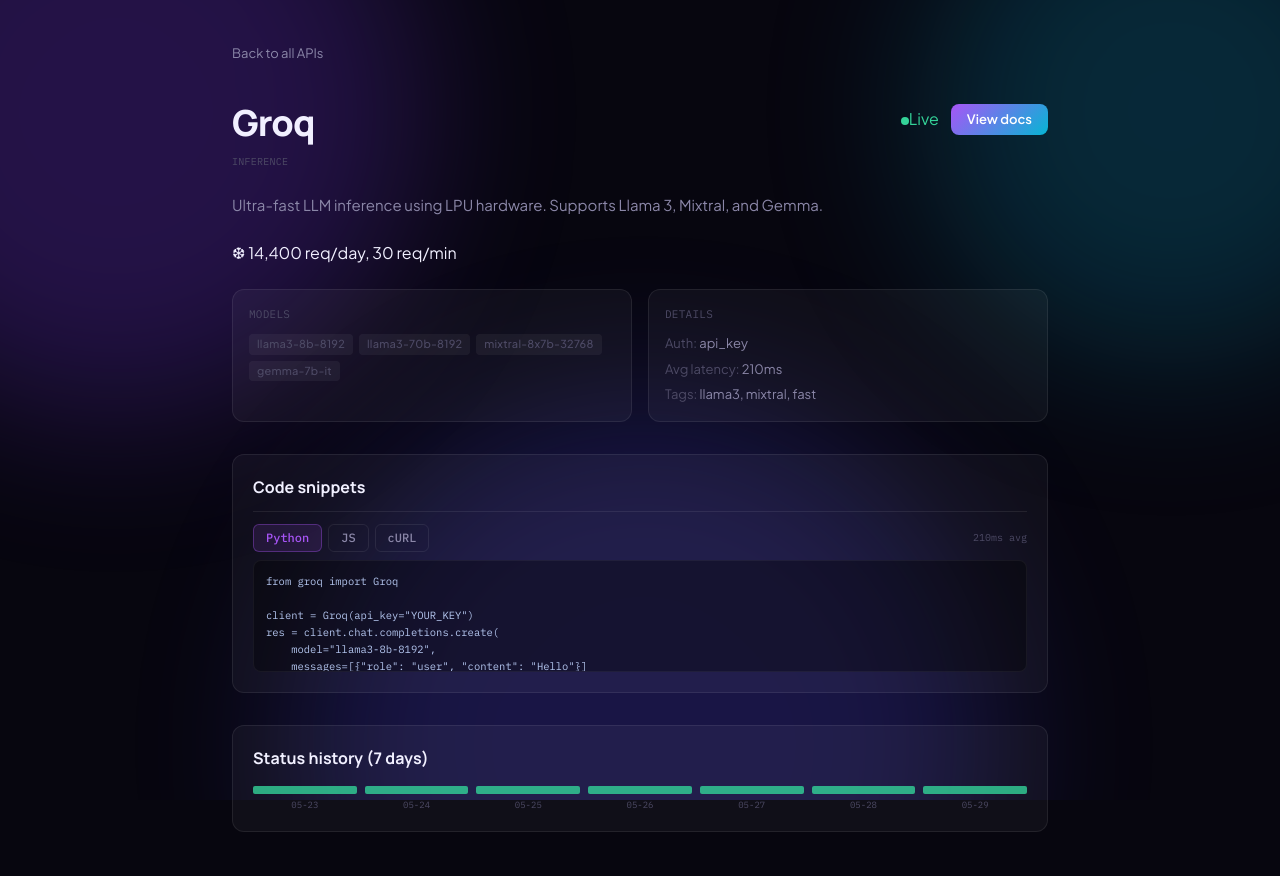
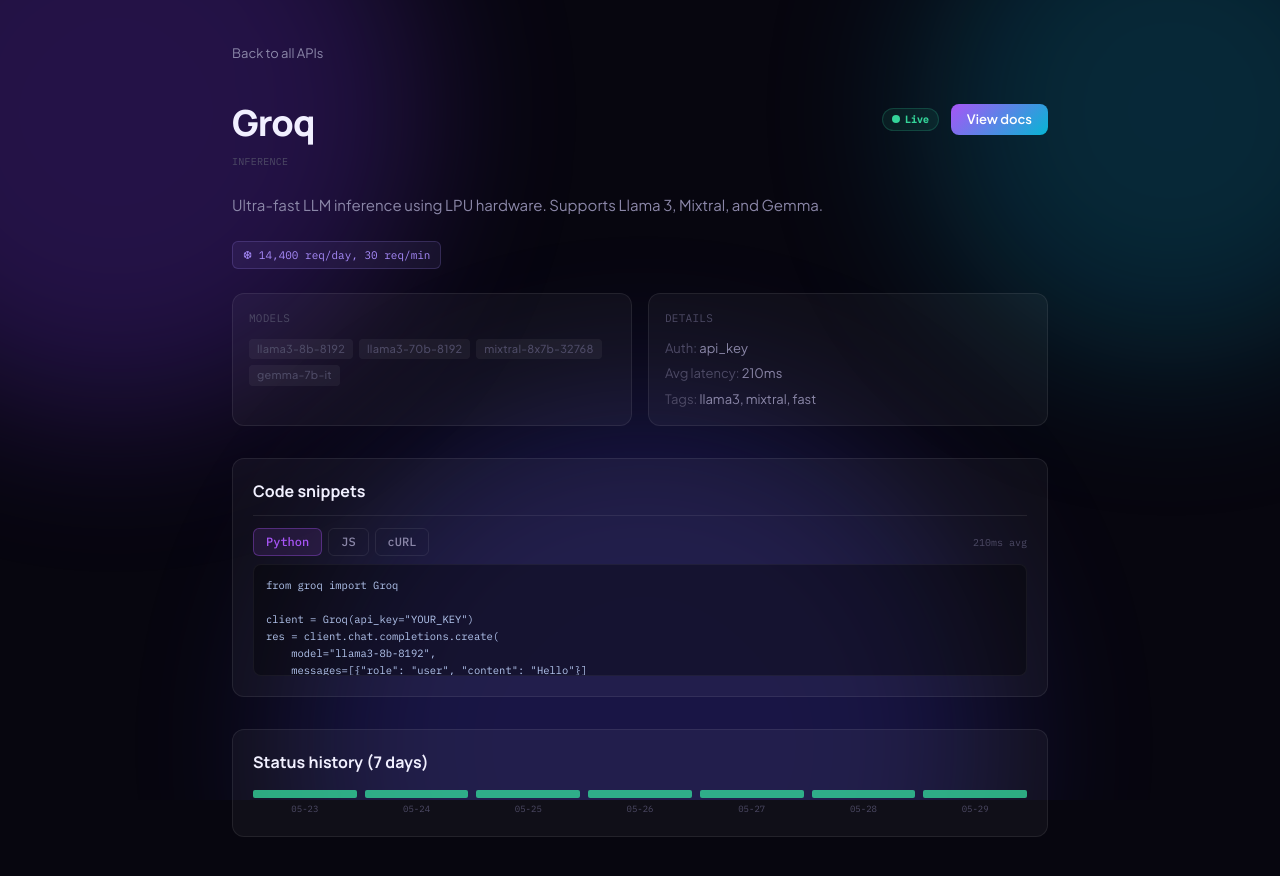
Before and after one commit to KP-MobileTechie/ai-api-hub, a Next.js app: page /api/groq in a window 1280 px wide. Shown: the top 876 px of the page. Built offline with nearby package versions, Linux system fonts and the light colour scheme.

Commit message:
fix: restore full CSS for card-free, status-live, status-down, and api-card hover

```diff
--- a/app/globals.css
+++ b/app/globals.css
@@ -40,17 +40,20 @@
 @layer components {
   .api-card {
     position: relative;
+    overflow: hidden;
+    cursor: pointer;
     background: var(--surface);
     border: 1px solid var(--border);
     border-radius: 16px;
     backdrop-filter: blur(12px);
     -webkit-backdrop-filter: blur(12px);
-    transition: border-color 0.2s ease, box-shadow 0.2s ease;
+    transition: border-color 0.2s ease, box-shadow 0.2s ease, transform 0.2s ease;
   }
 
   .api-card:hover {
-    border-color: var(--border-hover);
-    box-shadow: 0 0 24px rgba(168, 85, 247, 0.12);
+    border-color: rgba(168, 85, 247, 0.35);
+    box-shadow: 0 0 0 1px rgba(168, 85, 247, 0.1), 0 8px 32px rgba(168, 85, 247, 0.12);
+    transform: translateY(-2px);
   }
 
   .api-card::before {
@@ -69,11 +72,33 @@
   }
 
   .status-live {
+    display: inline-flex;
+    align-items: center;
+    gap: 5px;
+    background: rgba(52, 211, 153, 0.08);
+    border: 1px solid rgba(52, 211, 153, 0.2);
+    border-radius: 20px;
+    padding: 3px 9px;
+    font-size: 10px;
+    font-weight: 600;
     color: var(--live);
+    font-family: 'IBM Plex Mono', monospace;
+    white-space: nowrap;
   }
 
   .status-down {
+    display: inline-flex;
+    align-items: center;
+    gap: 5px;
+    background: rgba(248, 113, 113, 0.08);
+    border: 1px solid rgba(248, 113, 113, 0.2);
+    border-radius: 20px;
+    padding: 3px 9px;
+    font-size: 10px;
+    font-weight: 600;
     color: var(--down);
+    font-family: 'IBM Plex Mono', monospace;
+    white-space: nowrap;
   }
 
   .dot {
@@ -94,11 +119,23 @@
   }
 
   .card-free {
-    border-color: rgba(167, 139, 250, 0.3);
+    display: flex;
+    align-items: center;
+    gap: 5px;
+    background: rgba(167, 139, 250, 0.08);
+    border: 1px solid rgba(167, 139, 250, 0.2);
+    border-radius: 6px;
+    padding: 5px 10px;
+    font-size: 11px;
+    font-family: 'IBM Plex Mono', monospace;
+    color: var(--free);
+    margin-bottom: 12px;
   }
 
   .card-free.no-free {
-    border-color: var(--border);
+    background: rgba(248, 113, 113, 0.05);
+    border-color: rgba(248, 113, 113, 0.15);
+    color: var(--down);
   }
 
   .chip {
```
